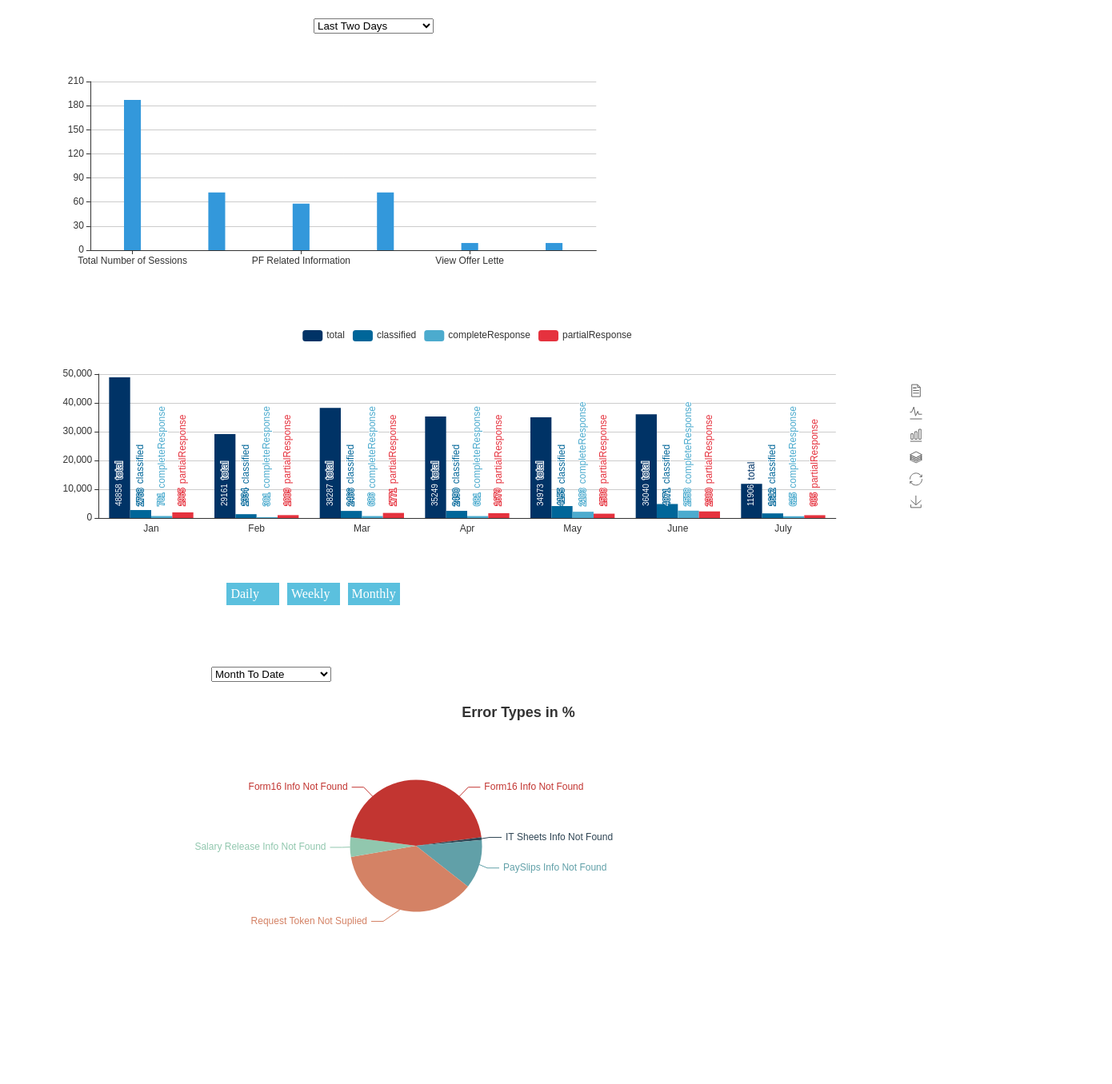
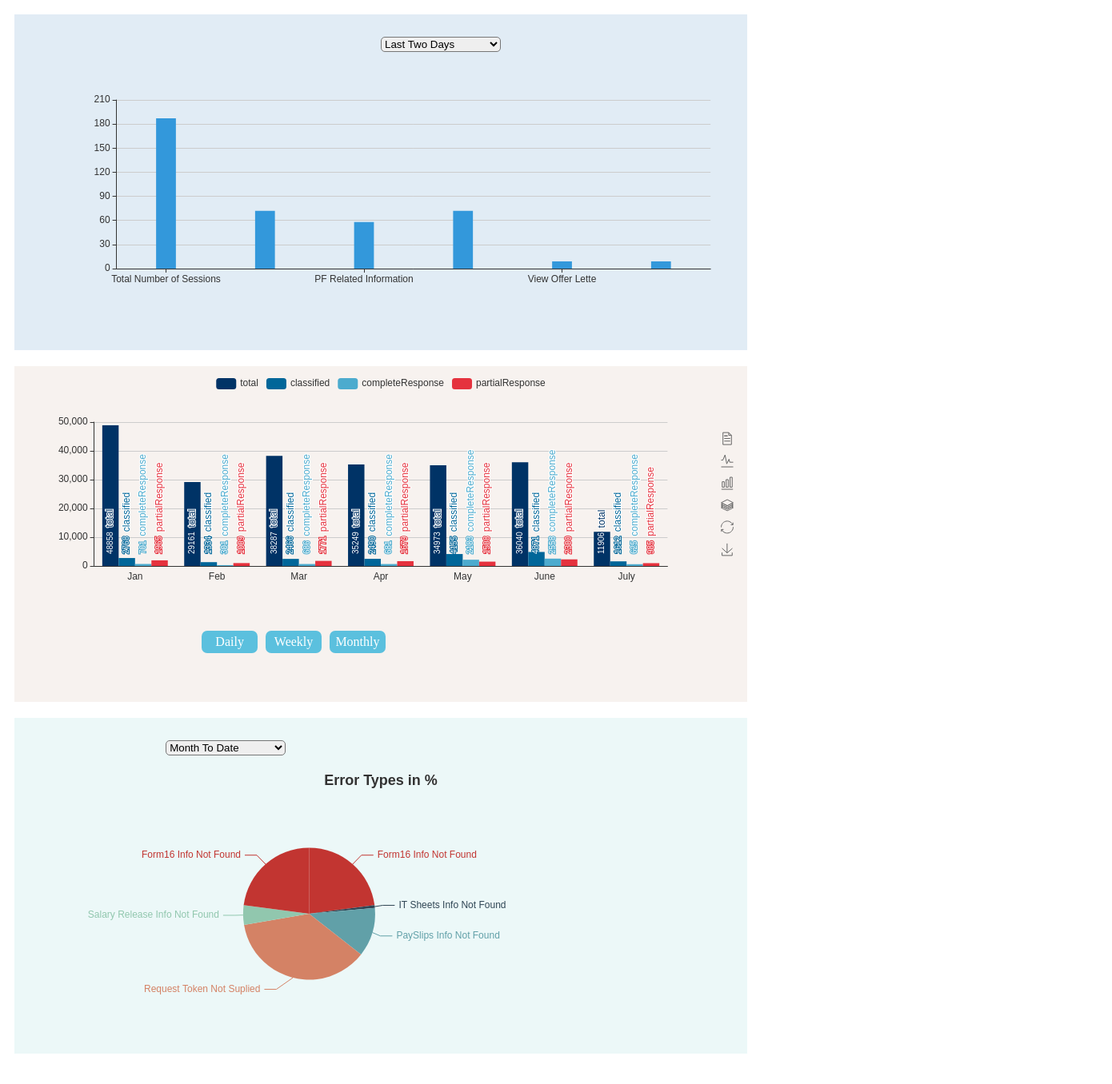
Before and after one commit to bademiya-zen3/react-app-bot, a React (Create React App) app: page / in a window 1280 px wide. Shown: the top 1356 px of the page at 80% size, 1390 px wide, since content can reach past the window. After the commit the page ends 1328 px from the top, so only its background shows below. Built offline with nearby package versions, Linux system fonts and the light colour scheme.

Commit message:
Charts Added

```diff
--- a/src/components/BarGraph.js
+++ b/src/components/BarGraph.js
@@ -44,7 +44,8 @@ class BarGraph extends Component {
             position: "relative",
             left: "50%",
             marginTop: "2%",
-            width: "150px"
+            width: "150px",
+            borderRadius: "5px"
           }}
           value={this.state.dataType}
           onChange={this.selectOption}
--- a/src/components/BarGraphMonth.js
+++ b/src/components/BarGraphMonth.js
@@ -56,9 +56,11 @@ class BarGraphMonth extends Component {
                   margin: "5px",
                   padding: "5px",
                   cursor: "pointer",
-                  width: "5%",
+                  width: "7%",
                   color: "#fff",
-                  backgroundColor: "#5bc0de"
+                  backgroundColor: "#5bc0de",
+                  borderRadius: "7px",
+                  textAlign: "center"
                 }}
                 key={filter}
                 onClick={this.handleFilterClick.bind(
--- a/src/components/Pie.js
+++ b/src/components/Pie.js
@@ -48,7 +48,8 @@ class Pie extends Component {
             left: "20%",
             marginTop: "2%",
             marginBottom: "2%",
-            width: "150px"
+            width: "150px",
+            borderRadius: "5px"
           }}
           value={this.state.dataType}
           onChange={this.selectOption}
--- a/src/index.css
+++ b/src/index.css
@@ -17,21 +17,27 @@
 }
 .chart-1 {
   float: left;
-  /* background-color:royalblue; */
-  width: 60%;
+  background-color: #e1ecf5;
+  width: 70%;
   height: 50%;
+  margin:10px;
+  padding:10px;
 }
 .chart-2 {
   float: left;
-  /* background-color:chocolate; */
-  width: 90%;
+  background-color: #ece2da70;
+  width: 70%;
   height: 50%;
+  margin:10px;
+  padding:10px;
 }
 .chart-3 {
   float: left;
-  /* background-color:cyan; */
-  width: 100%;
-  height: 70%;
+  background-color:#d3efef70;
+  width: 70%;
+  height: 50%;
+  margin:10px;
+  padding:10px;
 }
 div.filters {
   position: relative;
```
